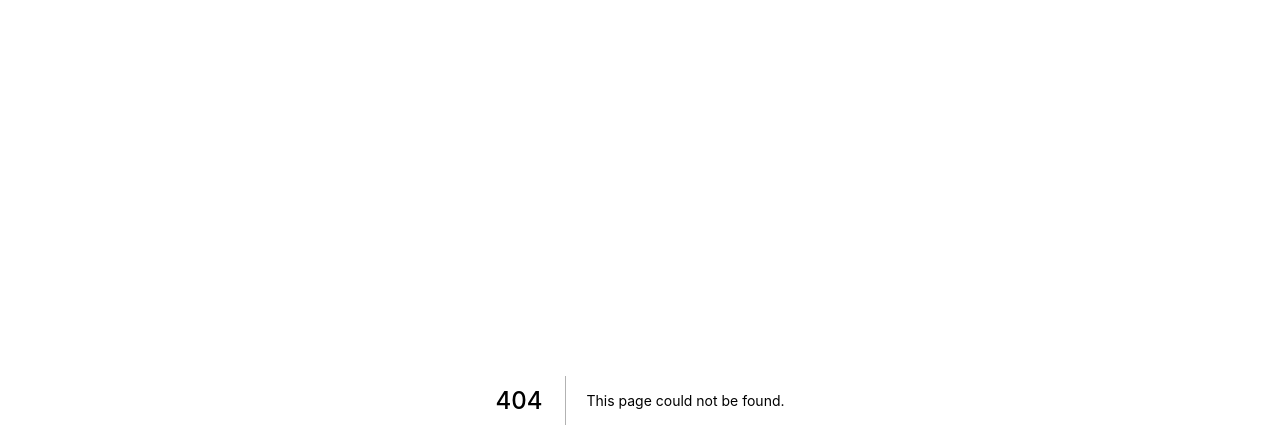
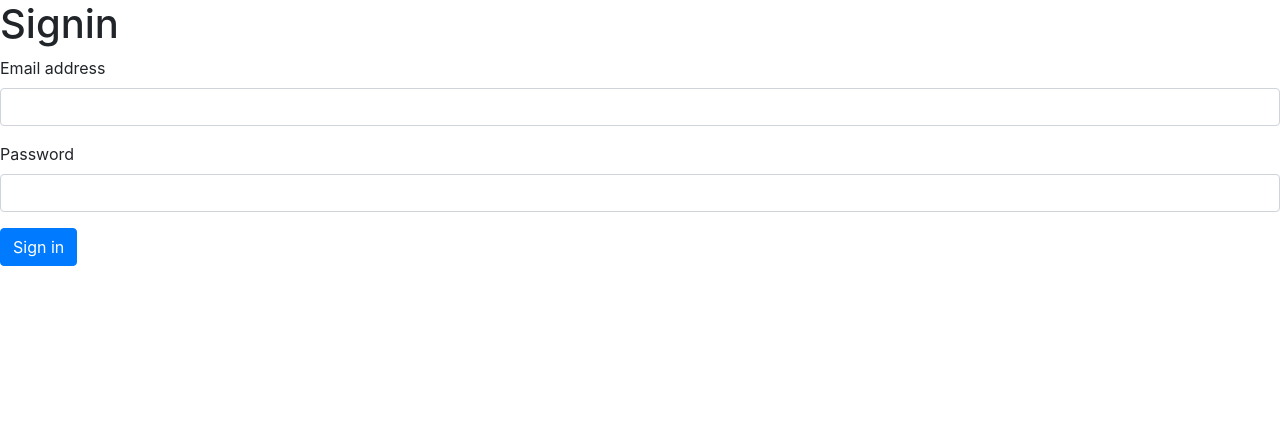
Before and after one commit to riverrz/ticketing, a Next.js app in the folder client/: page /auth/signin in a window 1280 px wide. Before the commit this address had no page. Shown: the top 448 px of the page. Built offline with nearby package versions, Linux system fonts and the light colour scheme.

Commit message:
Add a signin page

```diff
--- /dev/null
+++ b/client/pages/auth/signin.js
@@ -0,0 +1,47 @@
+import { useState } from "react";
+import Router from "next/router";
+import useRequest from "../../hooks/use-request";
+
+export default function Signup() {
+  const [email, setEmail] = useState("");
+  const [password, setPassword] = useState("");
+  const { doRequest, errors } = useRequest({
+    url: "/api/users/signin",
+    method: "post",
+    body: {
+      email,
+      password,
+    },
+    onSuccess: () => Router.push("/"),
+  });
+
+  const onSubmit = async (event) => {
+    event.preventDefault();
+    doRequest();
+  };
+
+  return (
+    <form onSubmit={onSubmit}>
+      <h1>Signin</h1>
+      <div className="form-group">
+        <label>Email address</label>
+        <input
+          value={email}
+          onChange={(e) => setEmail(e.target.value)}
+          className="form-control"
+        />
+      </div>
+      <div className="form-group">
+        <label>Password</label>
+        <input
+          type="password"
+          value={password}
+          onChange={(e) => setPassword(e.target.value)}
+          className="form-control"
+        />
+      </div>
+      {errors}
+      <button className="btn btn-primary">Sign in</button>
+    </form>
+  );
+}
--- a/client/pages/banana.js
+++ /dev/null
@@ -1,3 +0,0 @@
-export default function BananaPage() {
-  return <h1>Banana</h1>;
-}
```
